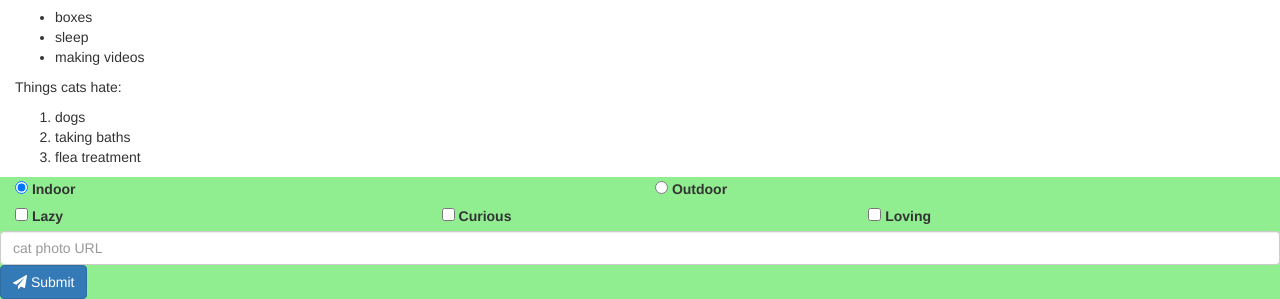
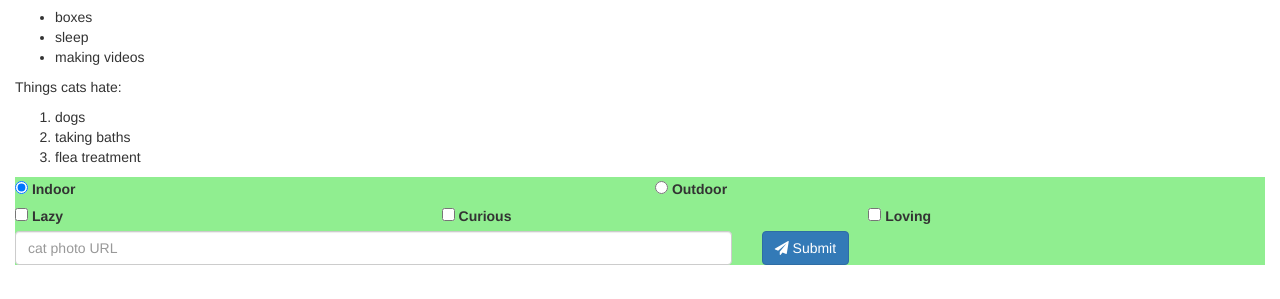
Before and after one commit to danieladelvos/fcc-html5-and-css, a website: page index.html in a window 1280 px wide. Shown: the part 659-958 px from the top of the page. After the commit the page ends 924 px from the top, so only its background shows below. Drawn offline with nearby package versions, Linux system fonts and the light colour scheme.

Commit message:
bootstrap line up form elements

```diff
--- a/index.html
+++ b/index.html
@@ -57,14 +57,16 @@
         <li>flea treatment</li>
       </ol>
     </div>
+      <form action="/submit-cat-photo" id="cat-photo-form">
         <div class="row">
-      <form action="/submit-cat-photo" id="cat-photo-form">
           <div class="col-xs-6">
             <label><input type="radio" name="indoor-outdoor" checked> Indoor</label>
           </div>
           <div class="col-xs-6">
             <label><input type="radio" name="indoor-outdoor"> Outdoor</label>
           </div>
+        </div>
+        <div class="row">
           <div class="col-xs-4">
             <label><input type="checkbox" name="personality"> Lazy</label>
           </div>
@@ -74,11 +76,18 @@
           <div class="col-xs-4">
             <label><input type="checkbox" name="personality"> Loving</label>
           </div>
+        </div>
+        <div class="row">
+          <div class="col-xs-7">
             <input type="text" class="form-control" placeholder="cat photo URL" required>
+          </div>
+          <div class="col-xs-5">
             <button type="submit" class="btn btn-primary">
             <i class="fa fa-paper-plane"></i> Submit</button>
+          </div>
+        </div>
       </form>
-    </div>
+
   </div>
 </body>
 </html>
```
Lines whose indentation alone changed are shown as unchanged.
